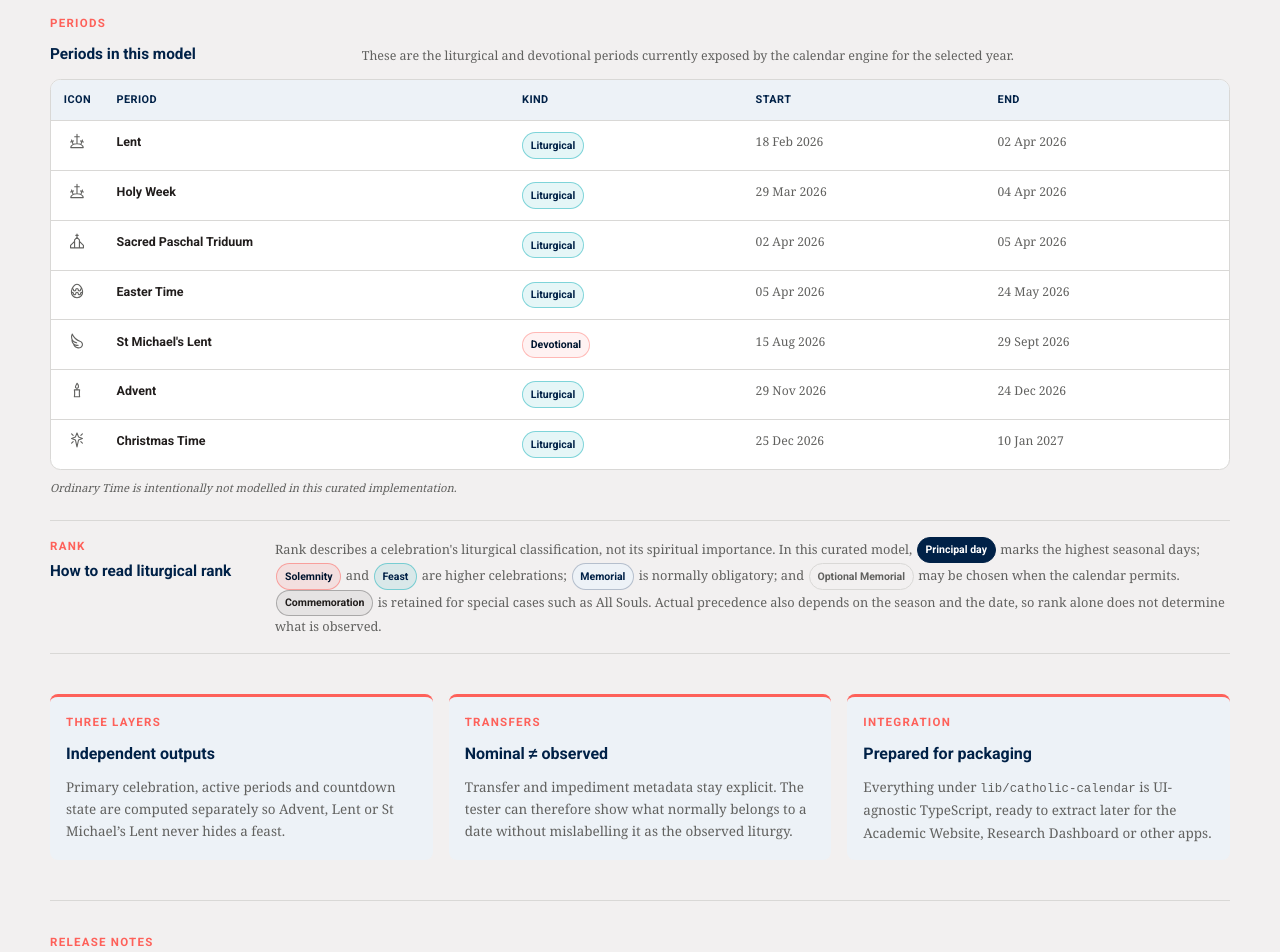
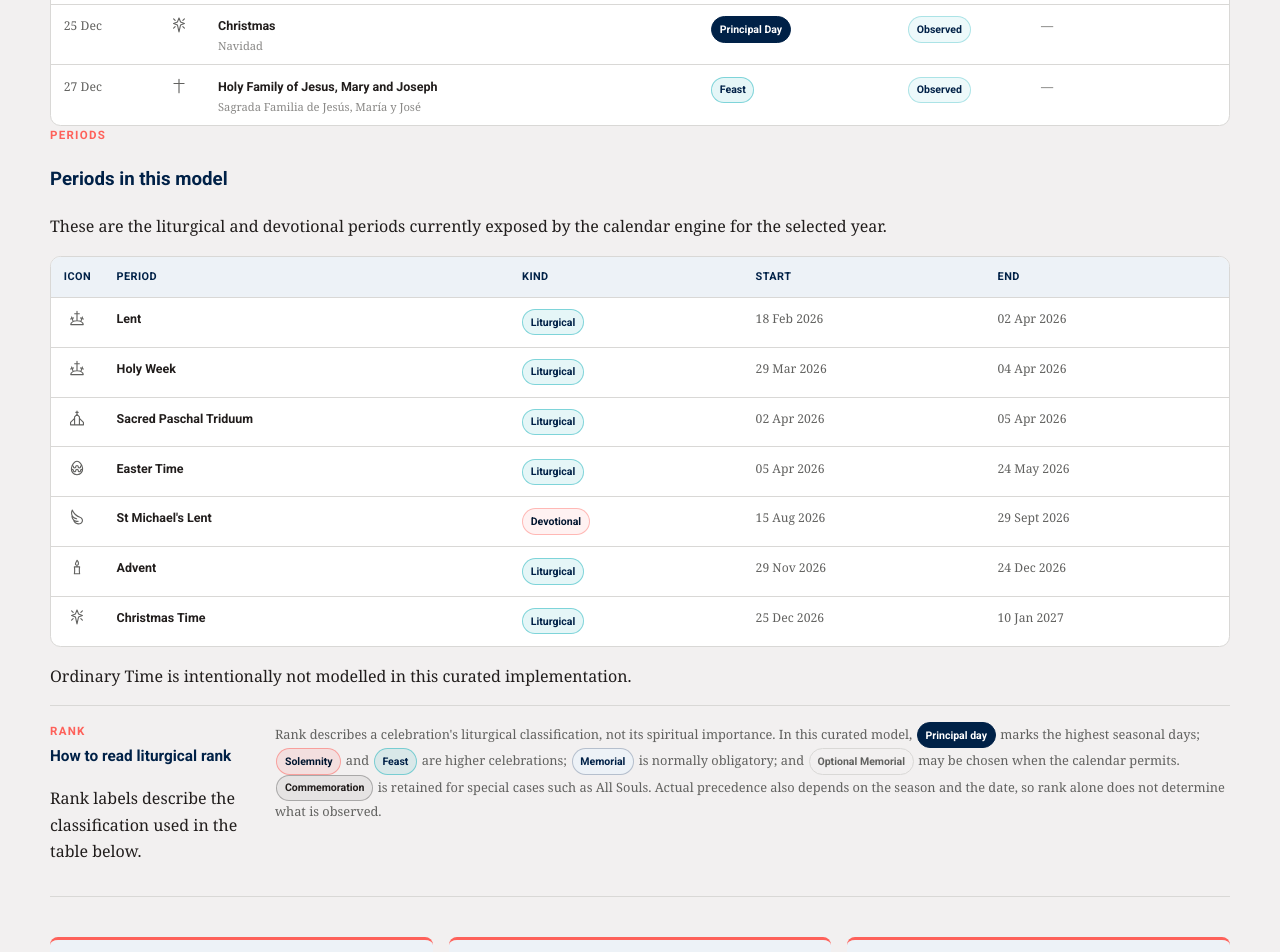
Before and after one commit to bgonzalezbustamante/catholic-calendar, a Next.js app: page / in a window 1280 px wide. Shown: the part 4160-5112 px from the top of the page. Built offline with nearby package versions, Linux system fonts and the light colour scheme.

Commit message:
style: align Year Overview subsection headings

```diff
--- a/components/year-overview.tsx
+++ b/components/year-overview.tsx
@@ -101,6 +101,18 @@ export default function YearOverview({ initialYear }: { initialYear: number }) {
         </div>
       </div>
 
+      <section className="year-subsection" aria-labelledby="celebrations-overview-title">
+        <div className="year-subsection-heading">
+          <div>
+            <p className="eyebrow">Celebrations</p>
+            <h3 id="celebrations-overview-title">Celebrations in this model</h3>
+          </div>
+          <p>
+            The curated observances for the selected year, including transferred,
+            commemorated and impeded entries.
+          </p>
+        </div>
+
         <div className="table-scroll" tabIndex={0}>
           <table>
           <thead>
@@ -155,9 +167,10 @@ export default function YearOverview({ initialYear }: { initialYear: number }) {
           </tbody>
           </table>
         </div>
+      </section>
 
-      <section className="period-overview" aria-labelledby="period-overview-title">
-        <div className="period-overview-heading">
+      <section className="year-subsection" aria-labelledby="period-overview-title">
+        <div className="year-subsection-heading">
           <div>
             <p className="eyebrow">Periods</p>
             <h3 id="period-overview-title">Periods in this model</h3>
@@ -203,17 +216,22 @@ export default function YearOverview({ initialYear }: { initialYear: number }) {
             </tbody>
           </table>
         </div>
-        <p className="period-overview-note">
+        <p className="year-subsection-note">
           Ordinary Time is intentionally not modelled in this curated implementation.
         </p>
       </section>
 
-      <aside className="rank-guide" aria-labelledby="rank-guide-title">
+      <aside className="rank-guide year-subsection" aria-labelledby="rank-guide-title">
+        <div className="year-subsection-heading">
           <div>
           <p className="eyebrow">Rank</p>
           <h3 id="rank-guide-title">How to read liturgical rank</h3>
           </div>
           <p>
+            Rank labels describe the classification used in the table below.
+          </p>
+        </div>
+        <p className="rank-guide-copy">
           Rank describes a celebration&apos;s liturgical classification, not its spiritual
           importance. In this curated model,{' '}
           <span className="rank-pill is-principal-day">Principal day</span> marks the highest
```
Lines whose indentation alone changed are shown as unchanged.
